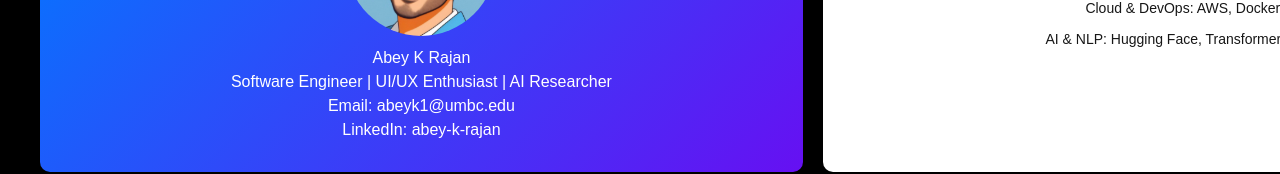
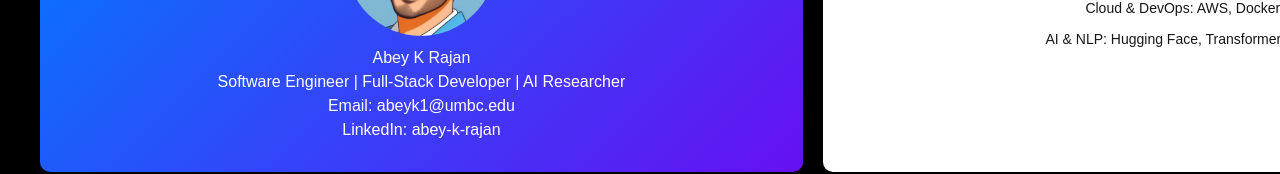
Before and after one commit to abeyrajan7/photography-app, a Next.js app in the folder my-photography-next-app/: page /about in a window 1280 px wide. Shown: the part 240-414 px from the top of the page. Built offline with nearby package versions, Linux system fonts and the light colour scheme.

Commit message:
about page

```diff
--- a/my-photography-next-app/src/app/about/page.tsx
+++ b/my-photography-next-app/src/app/about/page.tsx
@@ -13,7 +13,7 @@ export default function About() {
           <Image src={image} alt="Abey K Rajan" width={150} height={150} />
         </div>
         <h2>Abey K Rajan</h2>
-        <p>Software Engineer | UI/UX Enthusiast | AI Researcher</p>
+        <p>Software Engineer | Full-Stack Developer | AI Researcher</p>
         <p>
           Email: <a href="mailto:abeyk1@umbc.edu">abeyk1@umbc.edu</a>
         </p>
```
